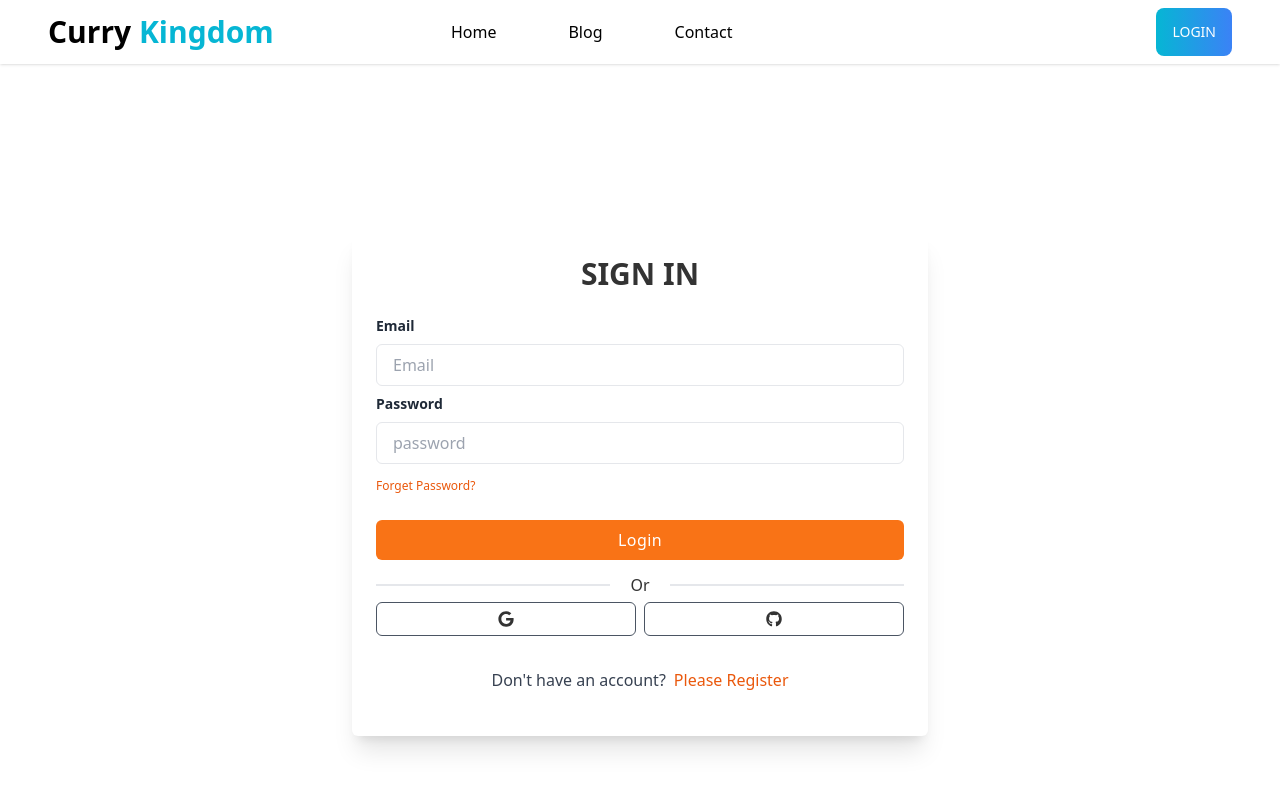
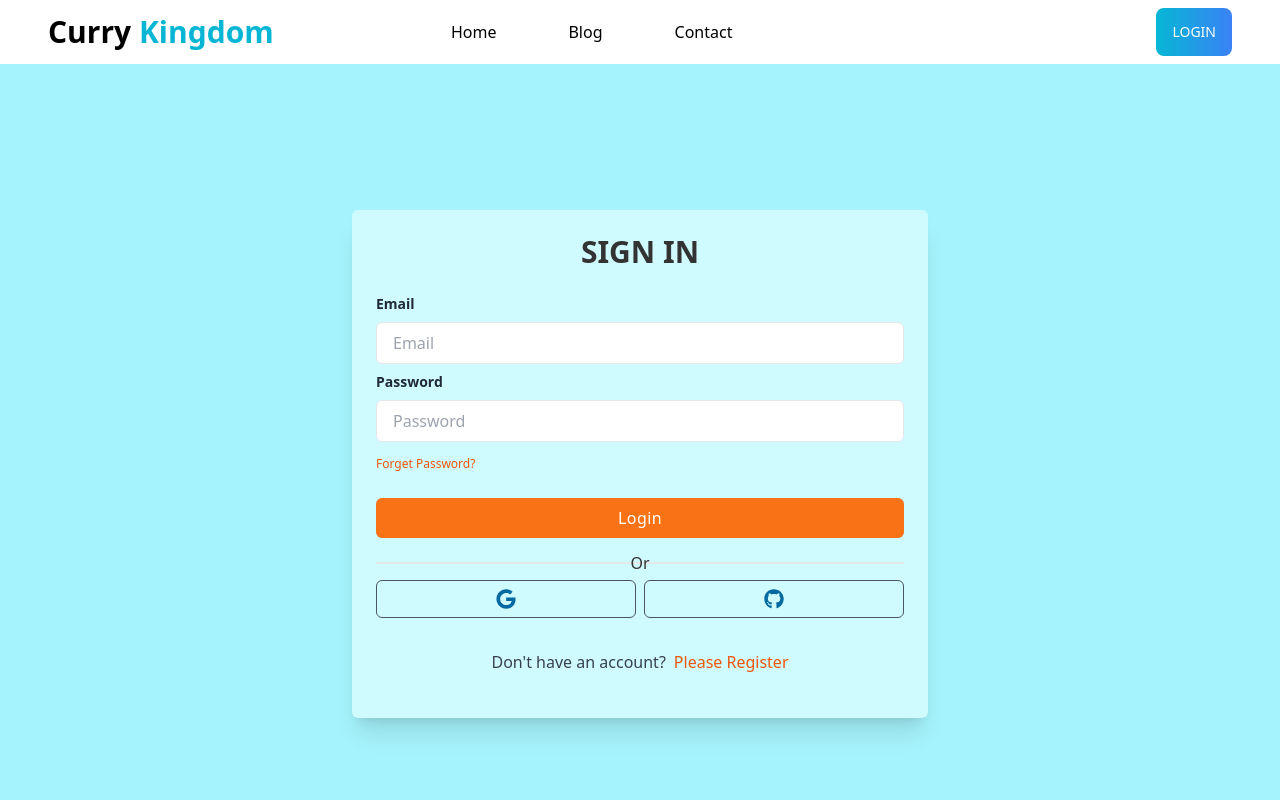
Before and after one commit to Alamin0x01/Curry-Kingdom, a React (Vite) app: page /login in a window 1280 px wide. Shown: the top 800 px of the page. Built offline with nearby package versions, Linux system fonts and the light colour scheme; no server answers.

Commit message:
log in error fixed

```diff
--- a/src/Components/Pages/Login/Login.jsx
+++ b/src/Components/Pages/Login/Login.jsx
@@ -2,14 +2,14 @@ import React, { useContext, useState } from "react";
 import { Link, useLocation, useNavigate } from "react-router-dom";
 import { FaGoogle, FaGithub } from "react-icons/fa";
 import { AuthContext } from "../../../Providers/AuthProvider";
-import { ToastContainer, toast } from "react-toastify";
+import { toast } from "react-toastify";
 import "react-toastify/dist/ReactToastify.css";
 
 const Login = () => {
-  const { user, handleLogin, handleGoogleSignin, handleGithubSignin  } = useContext(AuthContext);
+  const { user, handleLogin, handleGoogleSignin, handleGithubSignin } =
+    useContext(AuthContext);
   const [error, setError] = useState("");
   const [success, setSuccess] = useState("");
-
 
   const navigate = useNavigate();
   const location = useLocation();
@@ -52,7 +52,6 @@ const Login = () => {
         navigate(from, { replace: true });
         setSuccess("User Login successfully");
         toast.success("User Login successfully");
-
       })
       .catch((error) => {
         setError(error.message);
@@ -60,8 +59,8 @@ const Login = () => {
   };
 
   return (
-    <div className="relative mt-5 flex flex-col justify-center  min-h-screen overflow-hidden">
-      <div className="w-full p-6 m-auto bg-white rounded-md shadow-xl lg:max-w-xl">
+    <div className="relative  flex flex-col justify-center bg-cyan-200 min-h-screen overflow-hidden">
+      <div className="w-full p-6 m-auto bg-cyan-100 rounded-md shadow-xl lg:max-w-xl">
         <h1 className="text-3xl font-semibold text-center text-black-700 uppercase">
           Sign in
         </h1>
@@ -85,12 +84,12 @@ const Login = () => {
             <input
               type="password"
               name="password"
-              placeholder="password"
+              placeholder="Password"
               required
               className="block w-full px-4 py-2 mt-2 text-orange-700 bg-white border rounded-md focus:border-orange-400 focus:ring-orange-300 focus:outline-none focus:ring focus:ring-opacity-40"
             />
           </div>
-          <Link to="#" className="text-xs text-orange-600 hover:underline">
+          <Link to="#" className="text-xs  text-orange-600 hover:underline">
             Forget Password?
           </Link>
           <div className="mt-6">
@@ -100,7 +99,7 @@ const Login = () => {
           </div>
         </form>
         <div className="relative flex items-center justify-center w-full mt-6 border border-t">
-          <div className="absolute px-5 bg-white">Or</div>
+          <div className="absolute px-5 ">Or</div>
         </div>
         <div className="flex mt-4 gap-x-2">
           <button
@@ -108,10 +107,13 @@ const Login = () => {
             type="button"
             className="flex items-center justify-center w-full p-2 border border-gray-600 rounded-md focus:ring-2 focus:ring-offset-1 focus:ring-orange-600"
           >
-            <FaGoogle></FaGoogle>
+            <FaGoogle className="text-sky-700 text-xl"></FaGoogle>
           </button>
-          <button onClick={handleGithubLogin} className="flex items-center justify-center w-full p-2 border border-gray-600 rounded-md focus:ring-2 focus:ring-offset-1 focus:ring-orange-600">
-            <FaGithub></FaGithub>
+          <button
+            onClick={handleGithubLogin}
+            className="  flex items-center justify-center w-full p-2 border border-gray-600 rounded-md focus:ring-2 focus:ring-offset-1 focus:ring-orange-600"
+          >
+            <FaGithub className="text-sky-700 text-xl"></FaGithub>
           </button>
         </div>
 
--- a/src/Components/Pages/Register/Register.jsx
+++ b/src/Components/Pages/Register/Register.jsx
@@ -67,8 +67,8 @@ const Register = () => {
   };
 
   return (
-    <div className="relative mt-5 flex flex-col justify-center  overflow-hidden">
-      <div className="w-full p-6 m-auto bg-white rounded-md shadow-xl lg:max-w-xl">
+    <div className="relative flex bg-cyan-200 flex-col justify-center  overflow-hidden">
+      <div className="w-full mt-5 mb-5 p-6 m-auto bg-cyan-100 rounded-md shadow-xl lg:max-w-xl">
         <h1 className="text-3xl font-semibold text-center text-black-700 uppercase">
           Please Register
         </h1>
@@ -115,7 +115,7 @@ const Register = () => {
             <input
               type="password"
               name="password"
-              placeholder="password"
+              placeholder="Password"
               required
               className="block w-full px-4 py-2 mt-2 text-orange-700 bg-white border rounded-md focus:border-orange-400 focus:ring-orange-300 focus:outline-none focus:ring focus:ring-opacity-40"
             />
```
